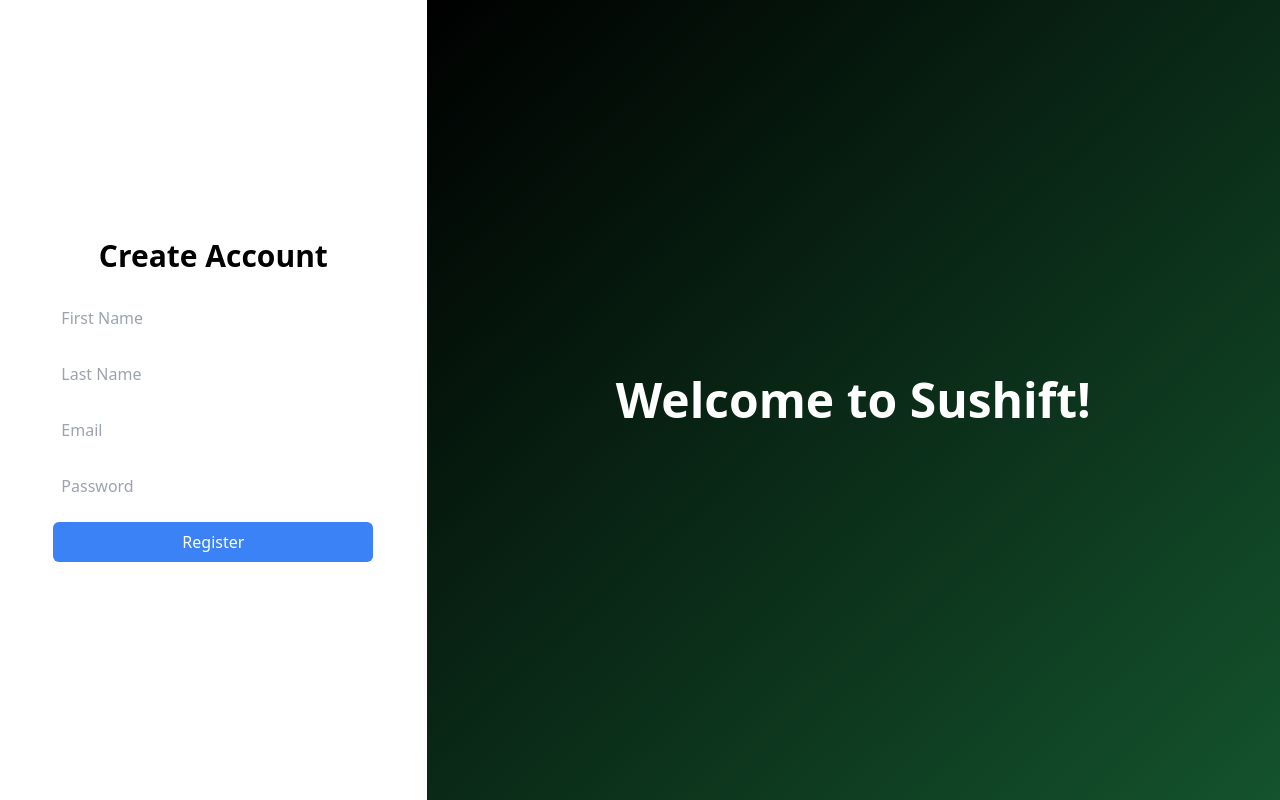
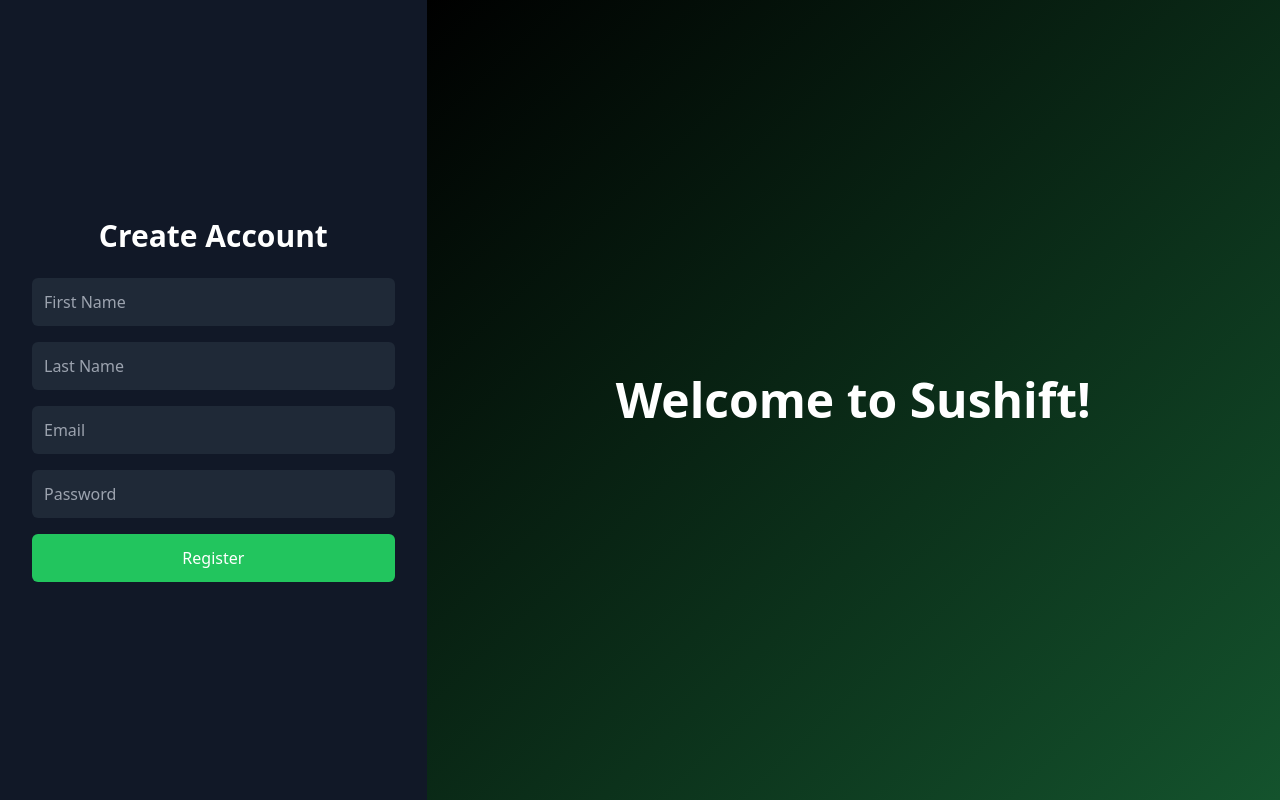
Before and after one commit to pugstarr/sushift, a React (Create React App) app in the folder client/: page /register in a window 1280 px wide. Built offline with nearby package versions, Linux system fonts and the light colour scheme.

Commit message:
feat: styling for login and register pages

```diff
--- a/client/src/pages/Login.js
+++ b/client/src/pages/Login.js
@@ -23,9 +23,8 @@
     };
 
     return (
-        <div className="flex min-h-screen">
-            {/* Login Form */}
-            <div className="flex-1 flex flex-col justify-center items-center px-6 sm:px-12 lg:w-1/3">
+        <div className="flex min-h-screen w-full">
+            <div className="w-1/3 bg-gray-900 flex flex-col justify-center items-center p-8 text-white">
                 <h3 className="text-3xl font-bold mb-6">Log In</h3>
                 <form onSubmit={handleLogin} className="w-full max-w-xs">
                     <input
@@ -34,7 +33,7 @@
                         value={email}
                         onChange={(e) => setEmail(e.target.value)}
                         placeholder="Email"
-                        className="mb-4 p-2 w-full border-gray-300 rounded-md focus:border-blue-500 focus:ring-2 focus:ring-blue-600"
+                        className="mb-4 p-2 w-full border-gray-700 rounded-md bg-gray-800 text-white"
                     />
                     <input
                         type="password"
@@ -42,17 +41,15 @@
                         value={password}
                         onChange={(e) => setPassword(e.target.value)}
                         placeholder="Password"
-                        className="mb-4 p-2 w-full border-gray-300 rounded-md focus:border-blue-500 focus:ring-2 focus:ring-blue-600"
+                        className="mb-4 p-2 w-full border-gray-700 rounded-md bg-gray-800 text-white"
                     />
                     <button type="submit" className="p-2 bg-blue-500 w-full text-white rounded-md hover:bg-blue-600">Log In</button>
                 </form>
-                <button onClick={redirectToRegister} className="mt-4 text-blue-500 hover:underline">
+                <button onClick={redirectToRegister} className="mt-4 text-blue-300 hover:text-blue-200">
                     Don't have an account? Register here.
                 </button>
             </div>
-
-            {/* Right Side Content */}
-            <div className="lg:w-2/3 bg-gradient-to-br from-black to-green-900 flex items-center justify-center p-8 text-white">
+            <div className="w-2/3 bg-gradient-to-br from-black to-green-900 flex items-center justify-center p-8 text-white">
                 <h1 className="text-4xl lg:text-5xl font-bold max-w-lg text-center">Simplify your scheduling.</h1>
             </div>
         </div>
--- a/client/src/pages/Register.js
+++ b/client/src/pages/Register.js
@@ -17,7 +17,7 @@
                 password,
                 Fname: firstName,
                 Lname: lastName,
-                });
+            });
             console.log('Registration successful', response.data);
             navigate('/login');
         } catch (error) {
@@ -26,46 +26,46 @@
     };
 
     return (
-        <div className="flex min-h-screen">
+        <div className="flex min-h-screen w-full">
             {/* Registration Form */}
-            <div className="flex-1 flex flex-col justify-center items-center px-6 sm:px-12 lg:w-1/3">
+            <div className="w-1/3 bg-gray-900 flex flex-col justify-center items-center px-8 py-12 text-white">
                 <h3 className="text-3xl font-bold mb-6">Create Account</h3>
-                <form onSubmit={handleRegister} className="w-full max-w-xs">
+                <form onSubmit={handleRegister} className="w-full max-w-md">
                     <input
                         type="text"
                         value={firstName}
                         onChange={(e) => setFirstName(e.target.value)}
                         placeholder="First Name"
-                        className="mb-4 p-2 w-full border-gray-300 rounded-md focus:border-blue-500 focus:ring-2 focus:ring-blue-600"
+                        className="mb-4 p-3 w-full border-gray-700 rounded-md bg-gray-800 text-white focus:border-green-500 focus:ring-2 focus:ring-green-500"
                     />
                     <input
                         type="text"
                         value={lastName}
                         onChange={(e) => setLastName(e.target.value)}
                         placeholder="Last Name"
-                        className="mb-4 p-2 w-full border-gray-300 rounded-md focus:border-blue-500 focus:ring-2 focus:ring-blue-600"
+                        className="mb-4 p-3 w-full border-gray-700 rounded-md bg-gray-800 text-white focus:border-green-500 focus:ring-2 focus:ring-green-500"
                     />
                     <input
                         type="email"
                         value={email}
                         onChange={(e) => setEmail(e.target.value)}
                         placeholder="Email"
-                        className="mb-4 p-2 w-full border-gray-300 rounded-md focus:border-blue-500 focus:ring-2 focus:ring-blue-600"
+                        className="mb-4 p-3 w-full border-gray-700 rounded-md bg-gray-800 text-white focus:border-green-500 focus:ring-2 focus:ring-green-500"
                     />
                     <input
                         type="password"
                         value={password}
                         onChange={(e) => setPassword(e.target.value)}
                         placeholder="Password"
-                        className="mb-4 p-2 w-full border-gray-300 rounded-md focus:border-blue-500 focus:ring-2 focus:ring-blue-600"
+                        className="mb-4 p-3 w-full border-gray-700 rounded-md bg-gray-800 text-white focus:border-green-500 focus:ring-2 focus:ring-green-500"
                     />
-                    <button type="submit" className="p-2 bg-blue-500 w-full text-white rounded-md hover:bg-blue-600">Register</button>
+                    <button type="submit" className="p-3 bg-green-500 w-full rounded-md hover:bg-green-600 transition duration-200 ease-in-out">Register</button>
                 </form>
             </div>
 
             {/* Right Side Content */}
-            <div className="lg:w-2/3 bg-gradient-to-br from-black to-green-900 flex items-center justify-center p-8 text-white">
-                <h1 className="text-4xl lg:text-5xl font-bold max-w-lg text-center">Welcome to Sushift!</h1>
+            <div className="w-2/3 bg-gradient-to-br from-black to-green-900 flex items-center justify-center p-8 text-white">
+                <h1 className="text-5xl font-bold max-w-lg text-center">Welcome to Sushift!</h1>
             </div>
         </div>
     );
```
